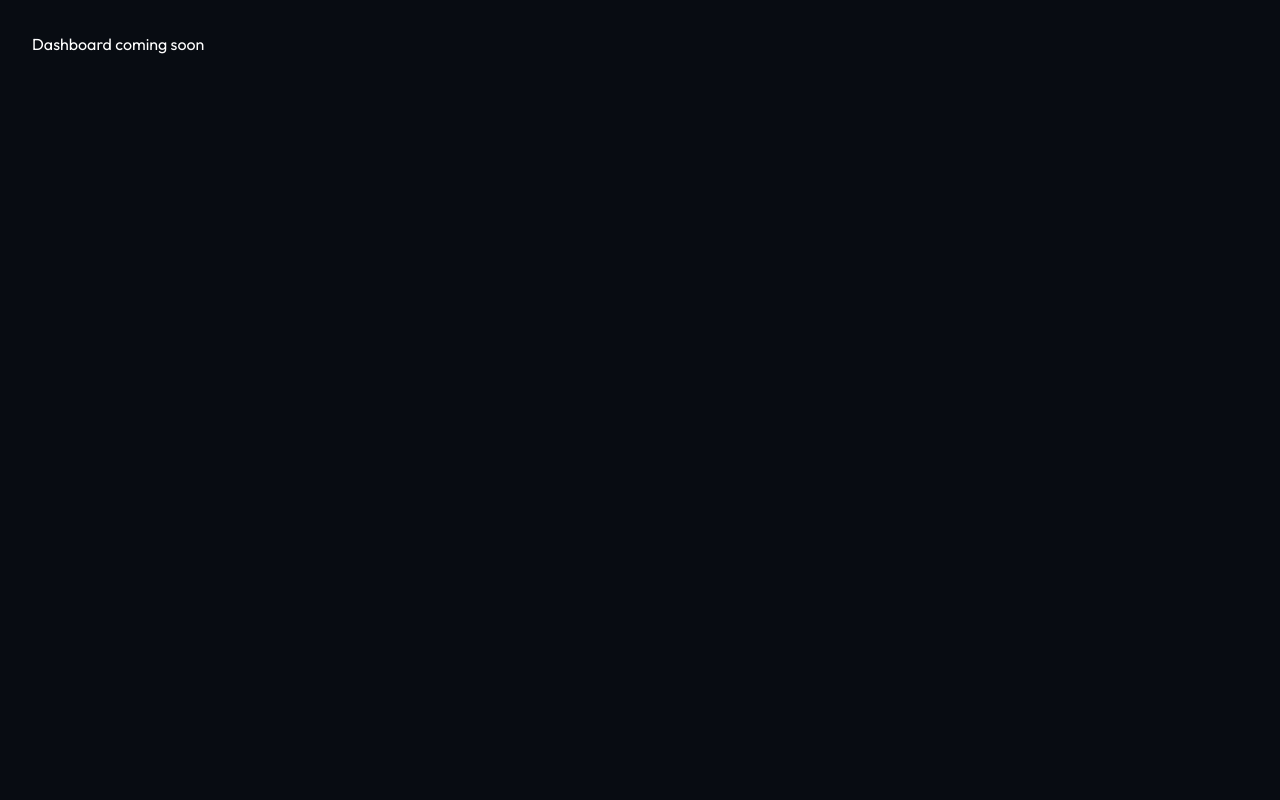
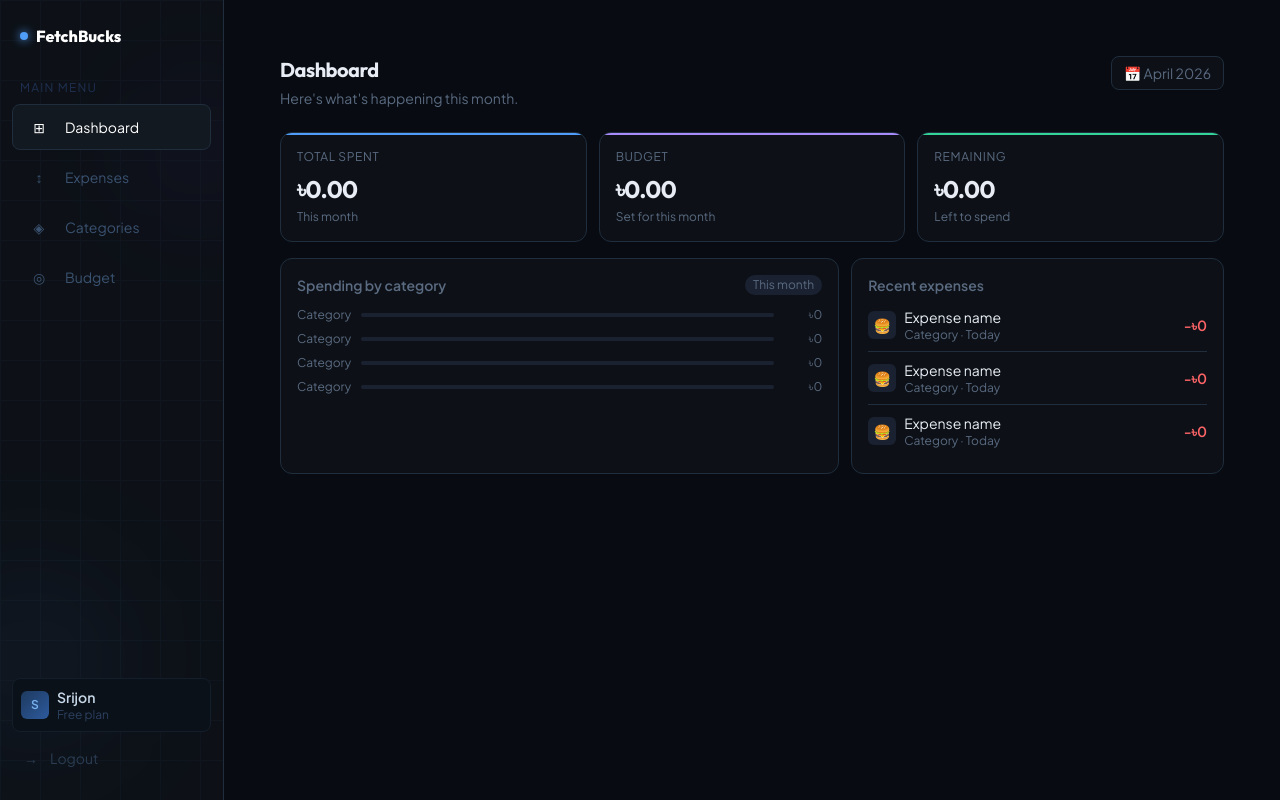
Before and after one commit to Mushfiq-Srijon/fetchbucks, a React (Vite) app in the folder fetchbucks-frontend/: page /dashboard in a window 1280 px wide. Built offline with nearby package versions, Linux system fonts and the light colour scheme.

Commit message:
Dashboaard,sidebar

```diff
--- a/fetchbucks-frontend/src/App.jsx
+++ b/fetchbucks-frontend/src/App.jsx
@@ -1,14 +1,21 @@
 import { Routes, Route, Navigate } from 'react-router-dom'
 import Auth from './pages/Auth'
+import AppLayout from './layouts/AppLayout'
+import Dashboard from './pages/Dashboard'
 
 function App() {
   return (
     <Routes>
       <Route path="/" element={<Navigate to="/auth" />} />
       <Route path="/auth" element={<Auth />} />
-      <Route path="/dashboard" element={
-        <div className="font-display text-white p-8">Dashboard coming soon</div>
-      } />
+
+      {/* All app pages live inside AppLayout (sidebar + main) */}
+      <Route element={<AppLayout />}>
+        <Route path="/dashboard" element={<Dashboard />} />
+        <Route path="/expenses" element={<h1 className="text-white">Expenses coming soon</h1>} />
+        <Route path="/categories" element={<h1 className="text-white">Categories coming soon</h1>} />
+        <Route path="/budget" element={<h1 className="text-white">Budget coming soon</h1>} />
+      </Route>
     </Routes>
   )
 }
--- /dev/null
+++ b/fetchbucks-frontend/src/components/Sidebar.jsx
@@ -0,0 +1,101 @@
+import { NavLink, useNavigate } from 'react-router-dom'
+import api from '../api/axios'
+
+const navItems = [
+  { to: '/dashboard', icon: '⊞', label: 'Dashboard' },
+  { to: '/expenses', icon: '↕', label: 'Expenses' },
+  { to: '/categories', icon: '◈', label: 'Categories' },
+  { to: '/budget', icon: '◎', label: 'Budget' },
+]
+
+function Sidebar() {
+  const navigate = useNavigate()
+
+  async function handleLogout() {
+    try {
+      await api.post('/logout')
+    } catch (err) {}
+    localStorage.removeItem('token')
+    navigate('/auth')
+  }
+
+  return (
+    <aside
+      className="relative flex flex-col h-screen w-56 shrink-0 px-3 py-6 border-r overflow-hidden"
+      style={{ background: '#0d1117', borderColor: '#1f2d3d' }}
+    >
+
+      {/* Background effects */}
+      <div className="absolute inset-0 opacity-20 pointer-events-none"
+        style={{
+          backgroundImage:
+            'linear-gradient(#1f2d3d 1px, transparent 1px), linear-gradient(90deg,#1f2d3d 1px, transparent 1px)',
+          backgroundSize: '40px 40px',
+        }}
+      />
+      <div className="absolute bottom-[5%] left-[-30%] w-50 h-50 rounded-full blur-[60px]"
+        style={{ background: 'rgba(79,156,249,.05)' }} />
+      <div className="absolute top-[10%] right-[-20%] w-35 h-35 rounded-full blur-[50px]"
+        style={{ background: 'rgba(124,58,237,.04)' }} />
+
+      {/* Logo */}
+      <div className="flex items-center gap-2 mb-8 px-2 z-10">
+        <div className="w-2 h-2 rounded-full bg-[#4f9cf9] shadow-[0_0_10px_#4f9cf9]" />
+        <span className="font-display font-extrabold text-base text-white">
+          FetchBucks
+        </span>
+      </div>
+
+      {/* Section */}
+      <div className="text-xs uppercase tracking-widest text-[#1f3050] px-2 mb-2 z-10">
+        Main menu
+      </div>
+
+      {/* Nav */}
+      <nav className="flex flex-col gap-1 flex-1 z-10">
+        {navItems.map((item) => (
+          <NavLink
+            key={item.to}
+            to={item.to}
+            className={({ isActive }) =>
+              `flex items-center gap-3 px-3 py-2 rounded-lg text-sm transition-all border
+              ${isActive
+                ? 'text-white bg-[#131920] border-[#1f2d3d]'
+                : 'text-[#3a5270] border-transparent hover:text-[#8899aa]'
+              }`
+            }
+          >
+            <span className="w-7 h-7 flex items-center justify-center rounded-md text-sm
+              bg-transparent">
+              {item.icon}
+            </span>
+            {item.label}
+          </NavLink>
+        ))}
+      </nav>
+
+      {/* User */}
+      <div className="bg-[#0a1118] border border-[#141e2a] rounded-lg p-2 flex items-center gap-2 mb-2 z-10">
+        <div className="w-7 h-7 rounded-md bg-linear-to-br from-[#1e3a5f] to-[#2d5a9e] flex items-center justify-center text-xs font-bold text-[#7ab3f0]">
+          S
+        </div>
+        <div>
+          <div className="text-sm font-semibold text-[#c8d8e8]">Srijon</div>
+          <div className="text-xs text-[#2d4060]">Free plan</div>
+        </div>
+      </div>
+
+      {/* Logout */}
+      <button
+        onClick={handleLogout}
+        className="flex items-center gap-3 px-3 py-2 rounded-lg text-sm text-[#2a3d52] hover:text-red-400 z-10"
+      >
+        <span>→</span>
+        Logout
+      </button>
+
+    </aside>
+  )
+}
+
+export default Sidebar
--- /dev/null
+++ b/fetchbucks-frontend/src/layouts/AppLayout.jsx
@@ -0,0 +1,15 @@
+import Sidebar from '../components/Sidebar'
+import { Outlet } from 'react-router-dom'
+
+function AppLayout() {
+  return (
+    <div className="flex h-screen overflow-hidden" style={{ background: 'var(--bg)' }}>
+      <Sidebar />
+      <main className="flex-1 overflow-y-auto p-8">
+        <Outlet />
+      </main>
+    </div>
+  )
+}
+
+export default AppLayout
--- /dev/null
+++ b/fetchbucks-frontend/src/pages/Dashboard.jsx
@@ -0,0 +1,123 @@
+function Dashboard() {
+  const cards = [
+    { label: 'Total Spent', value: '৳0.00', note: 'This month', color: '#4f9cf9' },
+    { label: 'Budget', value: '৳0.00', note: 'Set for this month', color: '#a78bfa' },
+    { label: 'Remaining', value: '৳0.00', note: 'Left to spend', color: '#34d399' },
+  ]
+
+  return (
+    <div className="p-6">
+
+      {/* Header */}
+      <div className="flex justify-between items-start mb-6">
+        <div>
+          <h1 className="font-display font-bold text-xl text-(--text) tracking-tight">
+            Dashboard
+          </h1>
+          <p className="text-sm mt-1 text-(--text-muted)">
+            Here's what's happening this month.
+          </p>
+        </div>
+
+        <div className="flex items-center gap-2 px-3 py-1.5 rounded-lg border text-sm"
+          style={{ background: 'var(--panel)', borderColor: 'var(--border)', color: 'var(--text-muted)' }}>
+          📅 April 2026
+        </div>
+      </div>
+
+      {/* Cards */}
+      <div className="grid grid-cols-3 gap-3 mb-4">
+        {cards.map((card) => (
+          <div
+            key={card.label}
+            className="relative rounded-xl p-4 border overflow-hidden"
+            style={{ background: 'var(--panel)', borderColor: 'var(--border)' }}
+          >
+
+            {/* Top stripe */}
+            <div
+              className="absolute top-0 left-0 right-0 h-0.5"
+              style={{ background: card.color }}
+            />
+
+            <p className="text-xs uppercase tracking-wider mb-2 text-(--text-muted)">
+              {card.label}
+            </p>
+
+            <p className="font-display font-bold text-2xl tracking-tight text-(--text)">
+              {card.value}
+            </p>
+
+            <p className="text-xs text-(--text-muted) mt-1">
+              {card.note}
+            </p>
+          </div>
+        ))}
+      </div>
+
+      {/* Row */}
+      <div className="grid grid-cols-[1.5fr_1fr] gap-3">
+
+        {/* Chart Section */}
+        <div
+          className="rounded-xl p-4 border"
+          style={{ background: 'var(--panel)', borderColor: 'var(--border)' }}
+        >
+          <div className="flex justify-between mb-3">
+            <span className="text-sm font-semibold text-(--text-muted)">
+              Spending by category
+            </span>
+            <span className="text-xs px-2 py-0.5 rounded-full bg-(--surface2) text-(--text-muted)">
+              This month
+            </span>
+          </div>
+
+          {/* Placeholder bars */}
+          <div className="space-y-2">
+            {[1, 2, 3, 4].map((i) => (
+              <div key={i} className="flex items-center gap-2">
+                <div className="w-14 text-xs text-(--text-muted)">Category</div>
+                <div className="flex-1 h-1 bg-(--surface2) rounded-full" />
+                <div className="text-xs text-(--text-muted) w-10 text-right">৳0</div>
+              </div>
+            ))}
+          </div>
+        </div>
+
+        {/* Recent */}
+        <div
+          className="rounded-xl p-4 border"
+          style={{ background: 'var(--panel)', borderColor: 'var(--border)' }}
+        >
+          <div className="mb-3 text-sm font-semibold text-(--text-muted)">
+            Recent expenses
+          </div>
+
+          <div className="space-y-2">
+            {[1, 2, 3].map((i) => (
+              <div key={i} className="flex items-center gap-2 border-b border-(--border) pb-2 last:border-none">
+                <div className="w-7 h-7 rounded-md bg-(--surface2) flex items-center justify-center text-sm">
+                  🍔
+                </div>
+                <div className="flex-1 min-w-0">
+                  <div className="text-sm text-(--text) truncate">
+                    Expense name
+                  </div>
+                  <div className="text-xs text-(--text-muted)">
+                    Category · Today
+                  </div>
+                </div>
+                <div className="text-sm text-red-400 font-semibold">
+                  -৳0
+                </div>
+              </div>
+            ))}
+          </div>
+        </div>
+
+      </div>
+    </div>
+  )
+}
+
+export default Dashboard
```
